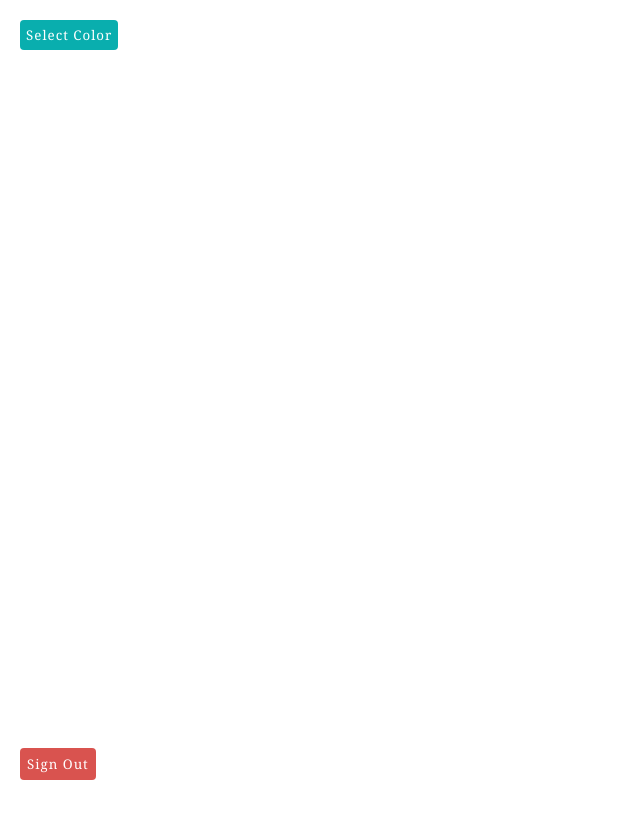
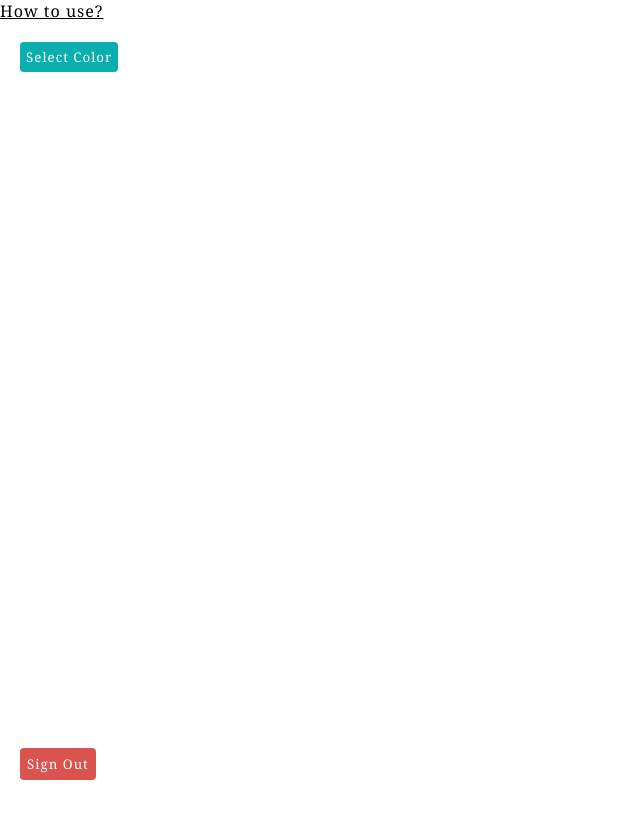
Before and after one commit to vaibhav209/color-picker-app, a React (Create React App) app: page / in a window 1280 px wide. Shown: the top 818 px of the page, without its empty margins (0-640 px from the left). Built offline with nearby package versions, Linux system fonts and the light colour scheme; sample sign-in values are in the browser's storage.

Commit message:
Update UserColors.jsx
update with help feature

```diff
--- a/src/components/UserColors/UserColors.jsx
+++ b/src/components/UserColors/UserColors.jsx
@@ -3,7 +3,7 @@ import ColorBox from '../ColorBox/ColorBox';
 import ColorInput from '../ColorInput/ColorInput';
 import ColorSelectorButton from '../ColorSelectorButton/ColorSelectorButton';
 import SignoutButton from '../SignoutButton/SignoutButton';
-import { useNavigate } from 'react-router-dom';
+import { useNavigate, Link } from 'react-router-dom';
 import styles from './UserColors.module.css';
 import routes from '../../routes/routes.json';
 import { toast } from 'react-toastify';
@@ -55,6 +55,11 @@ const UserColors = () => {
 
   return (
     <>
+      <div className={styles.helpTextStyle}>
+        <Link to={routes.HELP} style={{ color: 'black' }}>
+          How to use?
+        </Link>
+      </div>
       <div
         className={styles.colorSection}
         style={{
```
